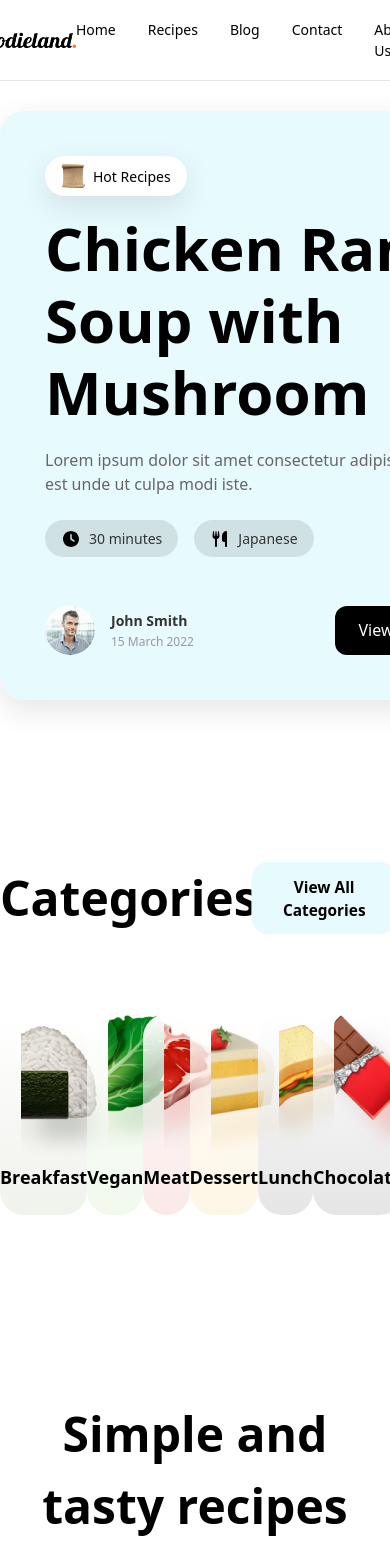
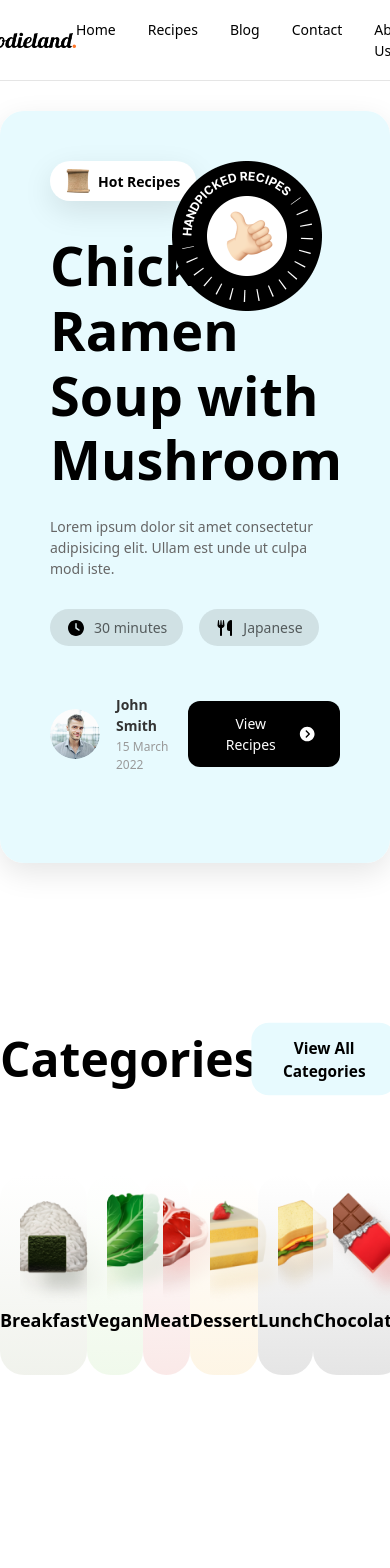
Before and after one commit to Scorpio0712/Foodieland-Portfolio, a Next.js app: page / in a window 390 px wide. Shown: the top 1568 px of the page. Built offline with nearby package versions, Linux system fonts and the light colour scheme.

Commit message:
Fix Responsive Hom Page (Categories, Simple and Tasty)

```diff
--- a/app/components/ads_badge/page.tsx
+++ b/app/components/ads_badge/page.tsx
@@ -21,7 +21,7 @@ function AdsBadge() {
         src="/images/food/salmonsalad-image.png"
         width={600}
         height={600}
-        alt="Salmon Salad"
+        alt=""
       />
       <p>www.foodieland.com</p>
     </div>
--- a/app/components/card/page.tsx
+++ b/app/components/card/page.tsx
@@ -23,7 +23,6 @@ function Card({
   image,
   typeOne,
   typeTwo,
-  imageHeight,
   variant = "vertical",
   detail,
   author,
@@ -43,7 +42,7 @@ function Card({
       <div className={`${style.cardHorizontal} ${className || ""}`}>
         {/* Image */}
         <div className={style.cardHorizontal_Image}>
-          <Image src={image} alt={title} fill/>
+          <Image src={image} alt={title} fill />
         </div>
 
         {/* Content */}
@@ -81,7 +80,7 @@ function Card({
     <div className={`${style.card} ${className || ""}`}>
       <div
         className={style.cardImage}
-        style={{ backgroundImage: `url(${image})`, height: imageHeight }}
+        style={{ backgroundImage: `url(${image})` }}
       >
         <button
           className={`${style.cardImageHeart} ${isLiked ? style.liked : ""}`}
--- a/app/page.tsx
+++ b/app/page.tsx
@@ -113,7 +113,6 @@ export default function Home() {
                     width={300}
                     height={500}
                     alt="Handpicked Recipes"
-                    style={{ width: "150px", height: "150px" }}
                   />
                 </div>
                 <div className={style.featureRecipeFirstCol}>
@@ -123,7 +122,6 @@ export default function Home() {
                       width={300}
                       height={500}
                       alt="Foodieland Logo"
-                      style={{ width: "24px", height: "24" }}
                     />
                     <p>Hot Recipes</p>
                   </div>
@@ -157,7 +155,6 @@ export default function Home() {
                         src={recipe.authorImage}
                         width={400}
                         height={400}
-                        style={{ width: "50px", height: "50px" }}
                         alt={`${recipe.authorName} Profile`}
                       />
                       <div className={style.authorInfo}>
@@ -209,7 +206,6 @@ export default function Home() {
                 width={300}
                 height={500}
                 alt="Breakfast Image"
-                style={{ width: "150px", height: "150px" }}
               />
               Breakfast
             </li>
@@ -219,7 +215,6 @@ export default function Home() {
                 width={300}
                 height={500}
                 alt="Vegan Image"
-                style={{ width: "150px", height: "150px" }}
               />
               Vegan
             </li>
@@ -229,7 +224,6 @@ export default function Home() {
                 width={300}
                 height={500}
                 alt="Meat Image"
-                style={{ width: "150px", height: "150px" }}
               />
               Meat
             </li>
@@ -239,7 +233,6 @@ export default function Home() {
                 width={300}
                 height={500}
                 alt="Dessert Image"
-                style={{ width: "150px", height: "150px" }}
               />
               Dessert
             </li>
@@ -249,7 +242,6 @@ export default function Home() {
                 width={300}
                 height={500}
                 alt="Lunch Image"
-                style={{ width: "150px", height: "150px" }}
               />
               Lunch
             </li>
@@ -259,7 +251,6 @@ export default function Home() {
                 width={300}
                 height={500}
                 alt="Chocolate Image"
-                style={{ width: "150px", height: "150px" }}
               />
               Chocolate
             </li>
@@ -267,7 +258,7 @@ export default function Home() {
         </div>
       </section>
       {/* Simple and tasty */}
-      <section>
+      <section className={style.simpleAndTastyContainer}>
         <div className={style.simpleAndTastyHeader}>
           <h1>Simple and tasty recipes</h1>
           <p>
@@ -282,21 +273,21 @@ export default function Home() {
             image="/images/food/hamburger-image.png"
             typeOne="30 Minutes"
             typeTwo="Snack"
-            imageHeight="250px"
+
           />
           <CardComp
             title="Fresh Lime Roasted Salmon with Ginger Sauce"
             image="/images/food/roastsalmon-image.png"
             typeOne="30 Minutes"
             typeTwo="Fish"
-            imageHeight="250px"
+
           />
           <CardComp
             title="Strawberry Oatmeal Pancake with Honey Syrup"
             image="/images/food/oatmealpancake-image.png"
             typeOne="30 Minutes"
             typeTwo="Breakfast"
-            imageHeight="250px"
+
           />
         </div>
         <div className={style.simpleAndTastyCardListTwo}>
@@ -305,14 +296,14 @@ export default function Home() {
             image="/images/food/mixedsalad-image.png"
             typeOne="30 Minutes"
             typeTwo="Healthy"
-            imageHeight="250px"
+
           />
           <CardComp
             title="Chicken Meatballs with Cream Cheese"
             image="/images/food/meatball-image.png"
             typeOne="30 Minutes"
             typeTwo="Meat"
-            imageHeight="250px"
+
           />
           <AdsBadgeComp />
         </div>
@@ -329,14 +320,14 @@ export default function Home() {
             image="/images/food/chickandrice-image.png"
             typeOne="30 Minutes"
             typeTwo="Snack"
-            imageHeight="250px"
+
           />
           <CardComp
             title="The Creamiest Creamy Chicken and Bacon Pasta"
             image="/images/food/orangepancake-image.png"
             typeOne="30 Minutes"
             typeTwo="Noodles"
-            imageHeight="250px"
+
           />
         </div>
       </section>
--- a/app/style/home.module.css
+++ b/app/style/home.module.css
@@ -9,6 +9,7 @@
     justify-content: center;
     width: 100%;
     max-width: 1280px;
+    margin: 0 auto;
 }
 
 .carouselContainer {
@@ -37,12 +38,17 @@
     z-index: 10;
 }
 
+.recipesBadge img {
+    width: 150px;
+    height: 150px;
+}
+
 .featureRecipeFirstCol {
     flex: 1;
     max-width: 620px;
     width: 100%;
     height: 100%;
-    padding: 45px 45px;
+    padding: 50px 50px;
 }
 
 .featureRecipeSecCol {
@@ -65,28 +71,33 @@
     border-radius: 24px;
     gap: 8px;
     padding: 8px 16px;
-    margin-bottom: 16px;
+    margin-bottom: 32px;
     background-color: white;
     box-shadow: 0 10px 30px rgba(0, 0, 0, 0.1);
 }
 
 .hotRecipesTopic p {
     font-size: 14px;
-    font-weight: 500;
+    font-weight: 600;
+}
+
+.hotRecipesTopic img {
+    width: 24px;
+    height: 24px;
 }
 
 .featureRecipeTopic {
     font-size: 60px;
     font-weight: 600;
     line-height: 1.2;
-    margin-bottom: 20px;
+    margin-bottom: 24px;
 }
 
 .featureRecipeDetail {
     font-size: 16px;
     color: #666;
     line-height: 1.5;
-    margin-bottom: 24px;
+    margin-bottom: 30px;
 }
 
 .featureRecipeType {
@@ -127,6 +138,8 @@
 }
 
 .featureRecipeProfile img {
+    width: 50px;
+    height: 50px;
     border-radius: 50%;
     object-fit: cover;
 }
@@ -175,7 +188,8 @@
 
 /* Categories Container */
 .categoriesContainer {
-    margin-top: 162px;
+    max-width: 1280px;
+    margin: 160px auto 0;
 }
 
 .categoriesTopic {
@@ -266,10 +280,13 @@
 }
 
 /* Simple and tasty recipes */
-.simpleAndTastyHeader {
-    margin-top: 183px;
+.simpleAndTastyContainer {
+    margin: 183px auto 0;
     justify-content: center;
     align-items: center;
+}
+
+.simpleAndTastyHeader {
     text-align: center;
 }
 
@@ -282,7 +299,7 @@
 .simpleAndTastyHeader p {
     font-size: 16px;
     color: rgba(0, 0, 0, 0.6);
-    margin-bottom: 76px;
+    margin-bottom: 96px;
 }
 
 .simpleAndTastyCardListOne {
@@ -490,65 +507,14 @@
 }
 
 @media screen and (max-width: 1280px) {
+
     .home_Container {
-        margin: 0 auto;
         max-width: 1024px;
     }
 
     /* Carousel Container */
     .carouselWrapper {
-        position: relative;
-        justify-content: center;
-        width: 100%;
-        width: 1024px;
-        margin: 0 auto;
-    }
-
-    .carouselContainer {
-        overflow: hidden;
-        border-radius: 24px;
-        box-shadow: 0 10px 30px rgba(0, 0, 0, 0.1);
-    }
-
-    .carouselTrack {
-        display: flex;
-        transition: transform 0.6s cubic-bezier(0.4, 0, 0.2, 1);
-    }
-
-    .featureRecipeContainer {
-        display: flex;
-        min-width: 100%;
-        align-items: center;
-        background: #E7FAFE;
-        position: relative;
-    }
-
-    .recipesBadge {
-        position: absolute;
-        top: 50px;
-        left: 44%;
-        z-index: 10;
-    }
-
-    .featureRecipeFirstCol {
-        flex: 1;
-        max-width: 620px;
-        width: 100%;
-        height: 100%;
-        padding: 45px 45px;
-    }
-
-    .featureRecipeSecCol {
-        flex: 1;
-        max-width: 660px;
-        width: 100%;
-        height: 100%;
-    }
-
-    .recipeImageContainer {
-        width: 100%;
-        height: 100%;
-        border-radius: 0 24px 24px 0;
+        max-width: 1024px;
     }
 
     .hotRecipesTopic {
@@ -558,28 +524,28 @@
         border-radius: 24px;
         gap: 8px;
         padding: 8px 16px;
-        margin-bottom: 16px;
         background-color: white;
         box-shadow: 0 10px 30px rgba(0, 0, 0, 0.1);
     }
 
-    .hotRecipesTopic p {
-        font-size: 14px;
-        font-weight: 500;
+    .featureRecipeFirstCol {
+        flex: 1;
+        max-width: 500px;
+    }
+
+    .featureRecipeSecCol {
+        flex: 1;
+        max-width: 560px;
+        width: 100%;
+        height: 100%;
     }
 
     .featureRecipeTopic {
-        font-size: 60px;
-        font-weight: 600;
-        line-height: 1.2;
-        margin-bottom: 20px;
+        font-size: 54px;
     }
 
     .featureRecipeDetail {
-        font-size: 16px;
-        color: #666;
-        line-height: 1.5;
-        margin-bottom: 24px;
+        font-size: 14px;
     }
 
     .featureRecipeType {
@@ -590,15 +556,7 @@
 
     .firstTypeButton,
     .secondTypeButton {
-        display: flex;
-        align-items: center;
-        gap: 8px;
-        padding: 8px 16px;
-        background: rgba(0, 0, 0, 0.1);
-        border-radius: 24px;
-        font-size: 14px;
-        font-weight: 500;
-        color: #333;
+        color: rgba(0, 0, 0, 0.6);
     }
 
     .firstTypeButton svg,
@@ -607,62 +565,64 @@
         height: 20px;
     }
 
-    .featureRecipeBlog {
+    .viewRCButton {
+        font-size: 14px;
+    }
+
+    .viewRCButton svg {
+        width: 20px;
+        height: 20px;
+    }
+
+    /* Categories Container */
+    .categoriesContainer {
+        max-width: 1024px;
+    }
+
+    .categoriesBreakfast,
+    .categoriesVegan,
+    .categoriesMeat,
+    .categoriesDessert,
+    .categoriesLunch,
+    .categoriesChocolate {
+        font-size: 18px;
+    }
+
+    .categoriesBreakfast img,
+    .categoriesVegan img,
+    .categoriesMeat img,
+    .categoriesDessert img,
+    .categoriesLunch img,
+    .categoriesChocolate img {
+        margin-left: 40px;
+        width: 115px;
+        height: 115px;
+    }
+
+    /* Simple and tasty recipes */
+    .simpleAndTastyContainer {
+        max-width: 1024px;
+    }
+
+    .simpleAndTastyCardListOne {
+        flex: 1;
         display: flex;
         justify-content: space-between;
         align-items: center;
+        margin: 40px 0;
     }
 
-    .featureRecipeProfile {
+    .simpleAndTastyCardListTwo {
         display: flex;
+        justify-content: space-between;
         align-items: center;
-        gap: 1rem;
+        margin: 40px 0;
     }
 
-    .featureRecipeProfile img {
-        border-radius: 50%;
-        object-fit: cover;
-    }
-
-    .authorInfo {
+    .simpleAndTastyCardListThree {
         display: flex;
-        flex-direction: column;
-    }
-
-    .authorName {
-        font-size: 14px;
-        font-weight: 600;
-        margin: 0;
-        color: #333;
-    }
-
-    .recipeDate {
-        font-size: 12px;
-        color: #999;
-        margin: 2px 0 0 0;
-    }
-
-    .viewRCButton {
-        display: flex;
+        justify-content: space-between;
         align-items: center;
-        padding: 12px 24px;
-        gap: 8px;
-        background-color: black;
-        color: white;
-        font-size: 16;
-        font-weight: 500;
-        cursor: pointer;
-        transition: all 0.3s ease;
-        border-radius: 12px;
-    }
-
-    .viewRCButton svg {
-        fill: white;
-        width: 25px;
-        height: 25px;
-    }
-
-    .viewRCButton:hover {
-        transform: scale(1.1);
+        margin-top: 20px;
     }
 }
```
Also changed, not shown: app/components/ads_badge/ads_badge.module.css (+20 -5 lines), app/components/card/card.module.css (+31 -3 lines).
